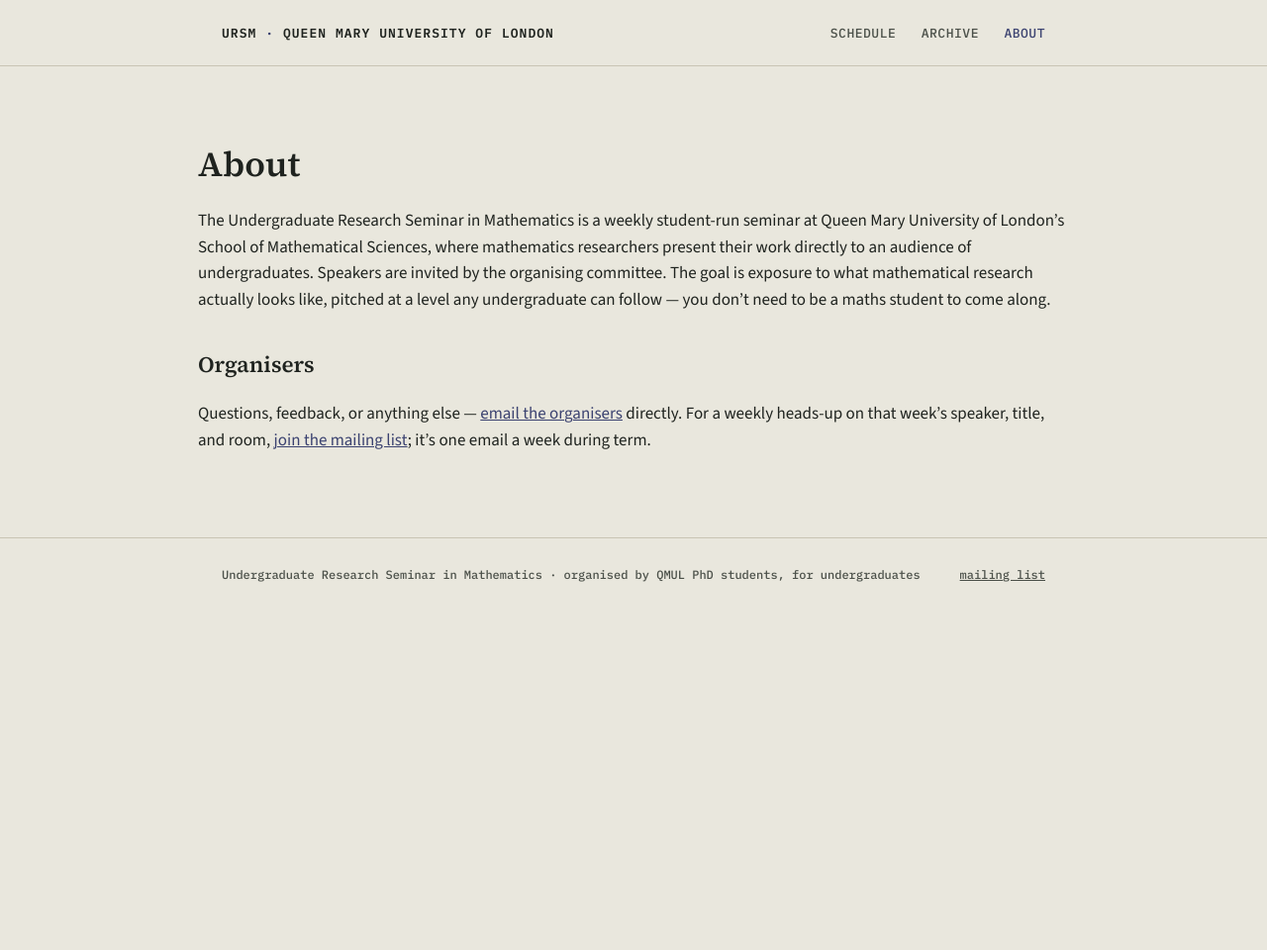
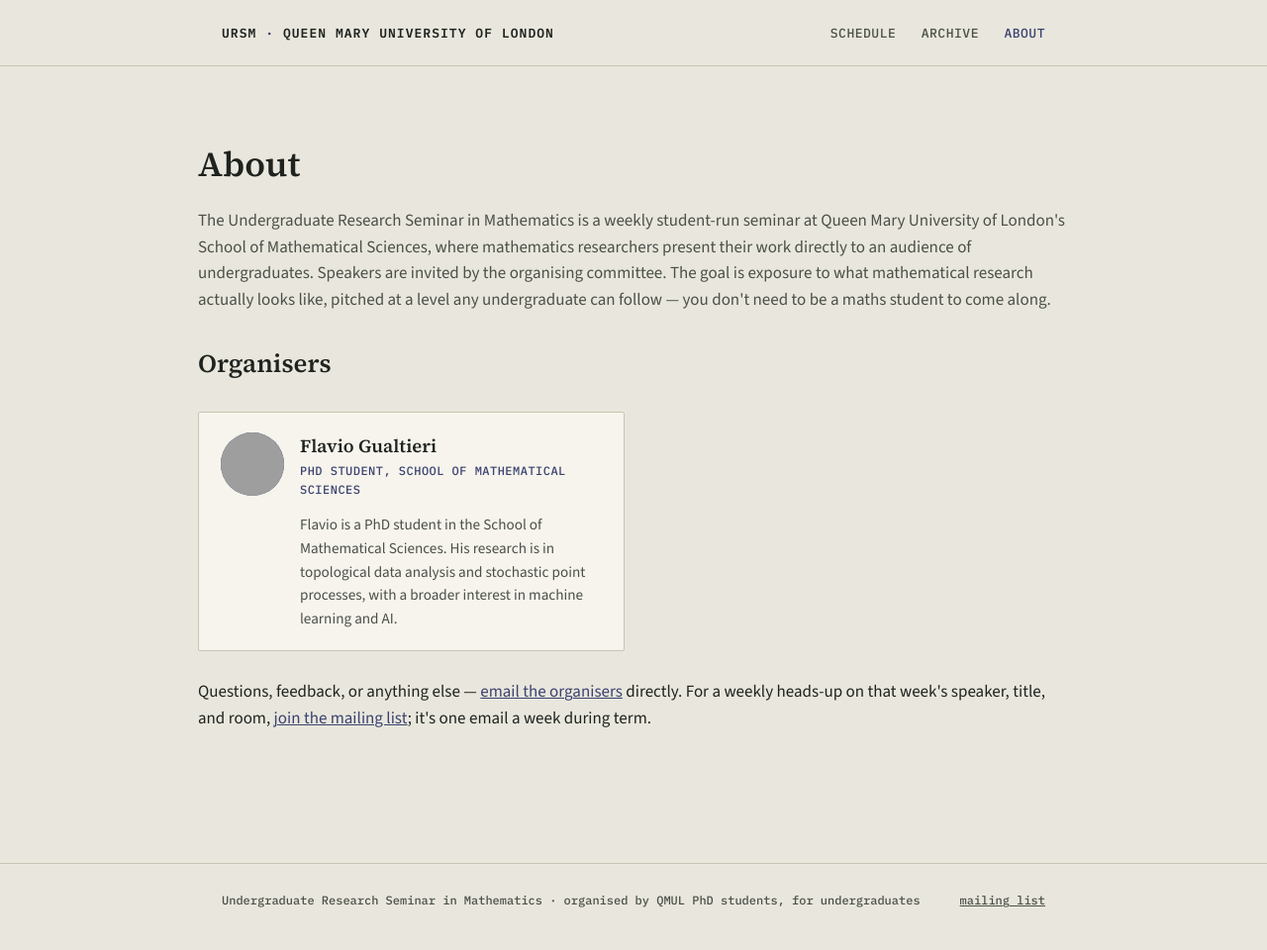
Before and after one commit to QMUL-UGRS/ugrs-26-27, a Jekyll site: the page built from about.html, in a window 1280 px wide. Shown: the whole page at 99% size. Built offline with Jekyll 4.4.1, drawn with Linux system fonts in a browser that asks for light colours; before the commit the page ends 900 px from its top, so only the background shows below that; grey boxes are pictures that could not be loaded.

Commit message:
About page: replace static organiser blurb with an organisers collection
Each organiser gets a markdown file in _organisers/ (name, role, order,
markdown bio) plus an optional matching JPEG in assets/images/organisers/.
about.html (renamed from about.md) loops over the collection and renders
a card per person, falling back to an initials monogram when no photo is
present yet. Adds Flavio's entry and documents the convention in README.md.

```diff
--- a/_config.yml
+++ b/_config.yml
@@ -28,6 +28,8 @@
   talks:
     output: true
     permalink: /talks/:path/
+  organisers:
+    output: false   # data only — rendered into cards on about.html, no individual pages
 
 defaults:
   - scope:
--- /dev/null
+++ b/about.html
@@ -0,0 +1,42 @@
+---
+layout: default
+title: About
+---
+<div class="page-content" style="margin-bottom: 8px;">
+  <h1>About</h1>
+  <p class="subhead">The {{ site.title }} is a weekly student-run seminar at {{ site.university }}'s {{ site.department }}, where mathematics researchers present their work directly to an audience of undergraduates. Speakers are invited by the organising committee. The goal is exposure to what mathematical research actually looks like, pitched at a level any undergraduate can follow — you don't need to be a maths student to come along.</p>
+</div>
+
+<div class="section" style="padding-top:0;">
+  <div class="section-head">
+    <h2>Organisers</h2>
+  </div>
+
+  {% assign organisers = site.organisers | sort: "order" %}
+  <div class="organiser-grid">
+    {% for organiser in organisers %}
+      {% assign slug = organiser.path | split: "/" | last | remove: ".md" %}
+      {% assign name_parts = organiser.name | split: " " %}
+      {% assign first_initial = name_parts.first | slice: 0, 1 %}
+      {% assign last_initial = "" %}
+      {% if name_parts.size > 1 %}{% assign last_initial = name_parts.last | slice: 0, 1 %}{% endif %}
+      {% assign initials = first_initial | append: last_initial %}
+      <article class="organiser-card">
+        <div class="organiser-photo">
+          <span class="organiser-initials">{{ initials }}</span>
+          <img src="{{ '/assets/images/organisers/' | append: slug | append: '.jpg' | relative_url }}" alt="" loading="lazy" onerror="this.remove()">
+        </div>
+        <div class="organiser-info">
+          <h3>{{ organiser.name }}</h3>
+          {% if organiser.role %}<p class="organiser-role">{{ organiser.role }}</p>{% endif %}
+          <div class="organiser-bio">{{ organiser.content | markdownify }}</div>
+        </div>
+      </article>
+    {% endfor %}
+    {% if organisers.size == 0 %}
+      <p class="empty-note">No organisers listed yet.</p>
+    {% endif %}
+  </div>
+
+  <p style="margin-top:28px;">Questions, feedback, or anything else — <a href="{{ site.contact_email | prepend: 'mailto:' }}">email the organisers</a> directly. For a weekly heads-up on that week's speaker, title, and room, <a href="{{ site.mailing_list_url }}">join the mailing list</a>; it's one email a week during term.</p>
+</div>
--- a/about.md
+++ /dev/null
@@ -1,23 +0,0 @@
----
-layout: default
-title: About
----
-<div class="page-content" markdown="1">
-
-<h1>About</h1>
-
-The {{ site.title }} is a weekly student-run seminar at {{ site.university }}'s {{ site.department }}, where mathematics researchers present their work directly to an audience of undergraduates. Speakers are invited by the organising committee. The goal is exposure to what mathematical research actually looks like, pitched at a level any undergraduate can follow — you don't need to be a maths student to come along.
-
-## Organisers
-
-Questions, feedback, or anything else — [email the organisers]({{ site.contact_email | prepend: "mailto:" }}) directly. For a weekly heads-up on that week's speaker, title, and room, [join the mailing list]({{ site.mailing_list_url }}); it's one email a week during term.
-
-<!--
-  TODO: once you have a named committee, list organisers here, e.g.:
-  Jane Doe (Physics, final year) · John Smith (SEMS, final year)
-
-  TODO: add a faculty sponsor if you have one — useful for continuity
-  when the student committee turns over each year.
--->
-
-</div>
--- a/assets/css/style.css
+++ b/assets/css/style.css
@@ -280,6 +280,72 @@
 .page-content dt { font-family: var(--font-mono); font-size: 12px; color: var(--stamp); text-transform: uppercase; letter-spacing: 0.04em; padding-top: 3px; }
 .page-content dd { margin: 0; }
 
+/* --- Organiser cards -----------------------------------------------------
+   Sourced from the `organisers` collection (output: false) — one card per
+   file in _organisers/, photo optional (see assets/images/organisers/).
+---------------------------------------------------------------------------*/
+.organiser-grid {
+  display: grid;
+  grid-template-columns: 1fr;
+  gap: 18px;
+}
+@media (min-width: 640px) {
+  .organiser-grid { grid-template-columns: 1fr 1fr; }
+}
+.organiser-card {
+  background: var(--paper-card);
+  border: 1px solid var(--line);
+  border-radius: var(--radius);
+  padding: 20px 22px;
+  display: flex;
+  gap: 16px;
+  align-items: flex-start;
+}
+.organiser-photo {
+  position: relative;
+  flex: 0 0 auto;
+  width: 64px;
+  height: 64px;
+  border-radius: 50%;
+  overflow: hidden;
+  background: var(--stamp);
+  display: flex;
+  align-items: center;
+  justify-content: center;
+}
+.organiser-initials {
+  font-family: var(--font-mono);
+  font-size: 20px;
+  font-weight: 600;
+  letter-spacing: 0.02em;
+  color: var(--paper-card);
+}
+.organiser-photo img {
+  position: absolute;
+  inset: 0;
+  width: 100%;
+  height: 100%;
+  object-fit: cover;
+}
+.organiser-info h3 {
+  font-family: var(--font-display);
+  font-size: 1.15rem;
+  margin: 0 0 2px;
+}
+.organiser-role {
+  font-family: var(--font-mono);
+  font-size: 12px;
+  color: var(--stamp);
+  text-transform: uppercase;
+  letter-spacing: 0.04em;
+  margin: 0 0 10px;
+}
+.organiser-bio {
+  font-size: 0.95rem;
+  color: var(--ink-soft);
+}
+.organiser-bio p:last-child { margin-bottom: 0; }
+
 /* --- Mailing list callout ------------------------------------------------*/
 .signup-box {
   background: var(--ink);
```
Also changed, not shown: _organisers/flavio-gualtieri.md (added, +6 -0 lines), assets/images/organisers/README.md (added, +6 -0 lines), README.md.
